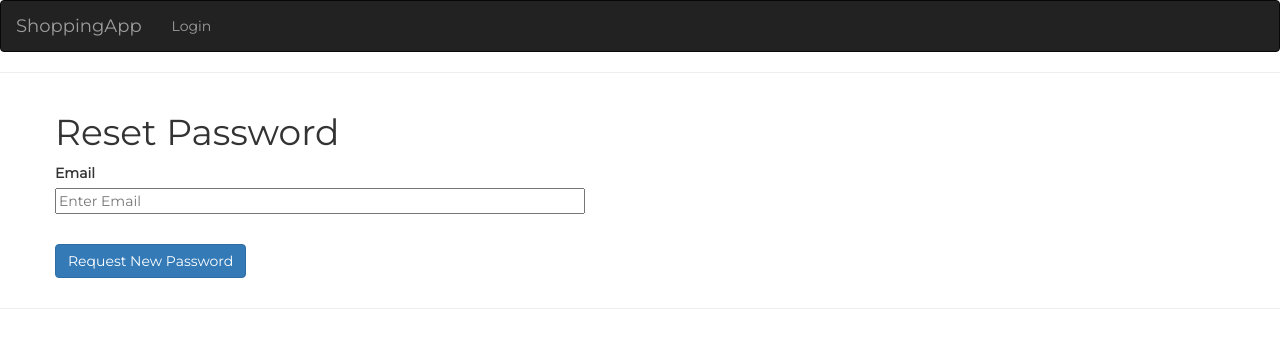
After one commit to designravenous/Shopping_app, a Flask app: page /reset_user_password in a window 1280 px wide. The commit adds this page. Shown: the top 348 px of the page. Run offline with Flask 2, Linux system fonts and the light colour scheme; some libraries are stand-ins or nearby versions.

Commit message:
add reset_password html, form and route (only to send the email not reseting the psw

```diff
--- a/application/email.py
+++ b/application/email.py
@@ -1,6 +1,5 @@
 from flask_mail import Message
-from application import mail
-from application import app
+from application import mail, app
 
 def send_email(subject, sender, recipients, text_body, html_body):
     msg = Message(subject, sender=sender, recipients=recipients)
--- a/application/forms.py
+++ b/application/forms.py
@@ -34,3 +34,7 @@ class Modify_item(FlaskForm):
     item = StringField('Item', validators=[DataRequired()], render_kw={'class':'text-center'})
     quantity = SelectField('Quantity:', choices=[(1,1), (2,2), (3,3), (4,4), (5,5), (6,6), (7,7), (8,8), (9,9), (10,10)], coerce=int)
     submit = SubmitField('Update', render_kw={'class':'btn btn-primary btn-xs'})
+
+class ResetPasswordForm(FlaskForm):
+    email = StringField('Email', validators=[DataRequired(), Email()], render_kw={'placeholder':'Enter Email'})
+    submit = SubmitField('Request New Password', render_kw={'class':'btn btn-primary'})
--- a/application/routes.py
+++ b/application/routes.py
@@ -1,10 +1,11 @@
 from application import app, bootstrap, db
 from flask import render_template, url_for, flash, redirect, request
-from application.forms import LoginForms, RegistrationForm, Add_Item_Form, Modify_item
+from application.forms import LoginForms, RegistrationForm, Add_Item_Form, Modify_item, ResetPasswordForm
 from application.models import User, ShoppingItems
 from flask_login import current_user, login_user, logout_user, login_required
 from werkzeug.urls import url_parse
 from datetime import datetime
+from application.email import send_email
 
 
 @app.route('/')
@@ -147,3 +148,23 @@ def profile():
     last_logged_on = current_user.last_logged_on
     count_logged_in = current_user.count_logged_in
     return render_template('profile.html', user=user, title="Profile", email=email, last_logged_on=last_logged_on, count_logged_in=count_logged_in)
+
+@app.route('/reset_user_password', methods=['GET', 'POST'])
+def reset_user_password():
+    if current_user.is_authenticated:
+        return redirect(url_for('index'))
+    form = ResetPasswordForm()
+    if form.validate_on_submit():
+        user = User.query.filter_by(email=form.email.data).first()
+        if user:
+            sub = "Subject for email"
+            html = '<h1>the HTML</h1>'
+            sender = '******@gmail.com'
+            body = "The body"
+            recipients = [user.email]
+            send_email(sub, sender,recipients,body, html)
+            flash('Message sent to {}'.format(user.email))
+            return redirect('index')
+        else:
+            flash('Check Password, email not found')
+    return render_template('reset_password.html', form=form)
--- a/application/templates/add_item.html
+++ b/application/templates/add_item.html
@@ -1,7 +1,7 @@
 {% extends "base.html" %}
 {% block app_content %}
-<div class="form-group col-xs-12"><h3>Add Items to Shoppingbag:</h3></div>
-<form action="" method="POST">
+<div class="form-group col-xs-12" style="font-family: 'Montserrat', sans-serif;"><h3>Add Items to Shoppingbag:</h3></div>
+<form action="" method="POST" style="font-family: 'Montserrat', sans-serif;">
     {{ form.csrf_token }}
     <p>
         <div class="form-group col-xs-12">
--- a/application/templates/login.html
+++ b/application/templates/login.html
@@ -5,7 +5,7 @@
     <div class="row">
             <div class="col-xs-12">
                     <h1>Sign In</h1>
-<form action="" method="POST" novalidate>
+<form action="" method="POST" novalidate style="font-family: 'Montserrat', sans-serif;">
     {{ form.csrf_token }}
     <p>
         {{ form.email.label }}<br>
@@ -24,7 +24,8 @@
 
     <p>{{ form.remember_me() }} {{ form.remember_me.label }}</p>
     {{ form.submit() }}<br><br>
-    <p>New User? <a href="{{ url_for('register') }}">Register Today!</a></p>
+    <p>No Account? <a href="{{ url_for('register') }}">Create One!</a></p>
+    <p><a href="{{ url_for('reset_user_password') }}">Forgot my password</a></p>
 
 </form>
 </div>
--- /dev/null
+++ b/application/templates/reset_password.html
@@ -0,0 +1,15 @@
+{% extends "base.html" %}
+{% block app_content %}
+<h1 style="font-family: 'Montserrat', sans-serif;">Reset Password</h1>
+<form method="POST" action="" style="font-family: 'Montserrat', sans-serif;">
+    {{ form.csrf_token }}
+    <p>
+        {{ form.email.label }}<br>
+        {{ form.email(size=64) }}<br>
+        {% for errors in form.email.errors %}
+        <span style="color:red;">{{ errors }}</span>
+        {% endfor %}
+    </p><br>
+    <p>{{ form.submit() }}</p>
+</form>
+{% endblock %}
--- a/config.py
+++ b/config.py
@@ -11,5 +11,5 @@ class Config(object):
     MAIL_PORT = 587
     MAIL_USE_TLS = 1
     MAIL_USERNAME = '*******@gmail.com'
-    MAIL_PASSWORD = '**********'
-    ADMINS = ['*********@gmail.com']
+    MAIL_PASSWORD = '***********'
+    ADMINS = ['**********@gmail.com']
```
